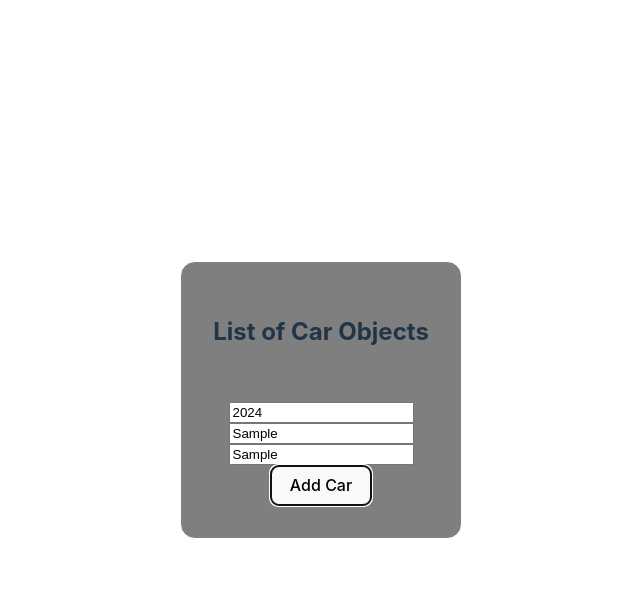
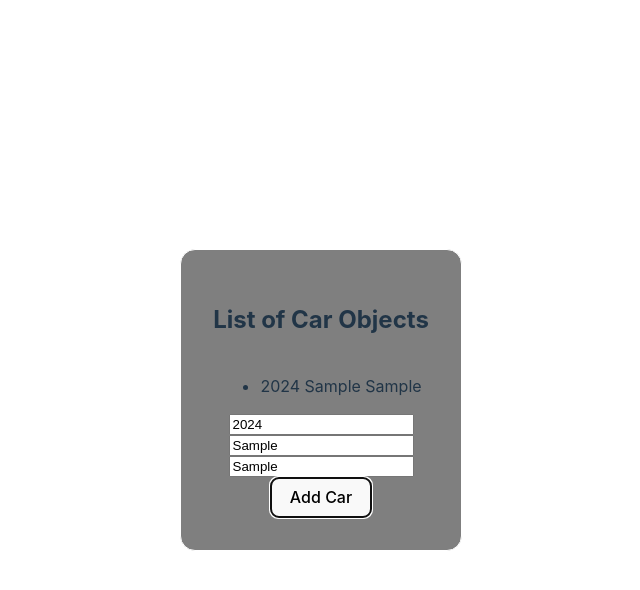
Before and after one commit to mrkarstrom/react-todo, a React (Vite) app: page / in a window 1280 px wide. Both pictures are taken after typing "Sample", "Sample" into the empty fields and a click on the button "Add Car". Shown: the top 590 px of the page, without its empty margins (319-959 px from the left). Built offline with nearby package versions, Linux system fonts and the light colour scheme.

Commit message:
feat (CarList.jsx): Making the Add function work

```diff
--- a/src/CarList.jsx
+++ b/src/CarList.jsx
@@ -1,17 +1,18 @@
 import { useState } from 'react';
 
 function CarList() {
-  const [cars, setCar] = useState([]);
+  const [cars, setCars] = useState([]);
   const [carYear, setCarYear] = useState(new Date().getFullYear());
   const [carMake, setCarMake] = useState('');
   const [carModel, setCarModel] = useState('');
 
   function handleAddCar() {
     const newCar = { year: carYear, make: carMake, model: carModel };
+    setCars((c) => [...c, newCar]);
   }
-  function handleRemoveCar(idx) {
+  /*function handleRemoveCar(idx) {
     // setCarYear(event.target.value)
-  }
+  }*/
   function handleYearChange(e) {
     setCarYear(e.target.value);
   }
@@ -26,7 +27,13 @@ function CarList() {
   return (
     <div className="card container">
       <h2>List of Car Objects</h2>
-      <ul></ul>
+      <ul>
+        {cars.map((car, idx) => (
+          <li key={idx}>
+            {car.year} {car.make} {car.model}
+          </li>
+        ))}
+      </ul>
 
       <input type="number" value={carYear} onChange={handleYearChange} />
       <input type="text" value={carMake} onChange={handleMakeChange} />
```
